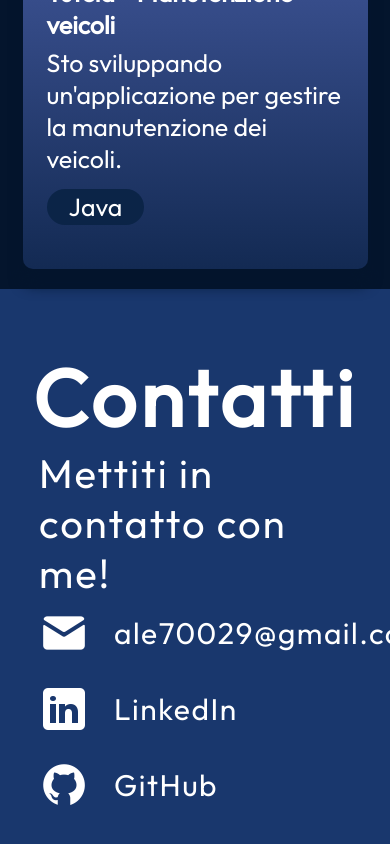
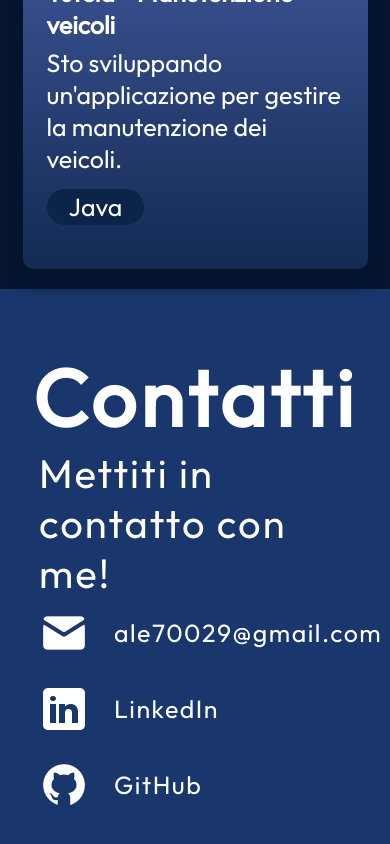
Before and after one commit to ale70029/portoflio_website, a React (Vite) app: page / in a window 390 px wide. Shown: the part 5857-6701 px from the top of the page. Built offline with nearby package versions, Linux system fonts and the light colour scheme.

Commit message:
fixed contact mobile view

```diff
--- a/src/components/Contact/Contact.module.css
+++ b/src/components/Contact/Contact.module.css
@@ -51,6 +51,7 @@
     .container {
         flex-direction: column;
         gap: 23;
+        max-width: 100vw;
     }
 
     .text {
@@ -62,4 +63,12 @@
     .links {
         align-items: left;
     }
+
+    .link a {
+        color: var(--color-text);
+        text-decoration: none;
+        font-size: 25px;
+        font-weight: 400;
+        letter-spacing: 1.5px;
+    }
 }
```
